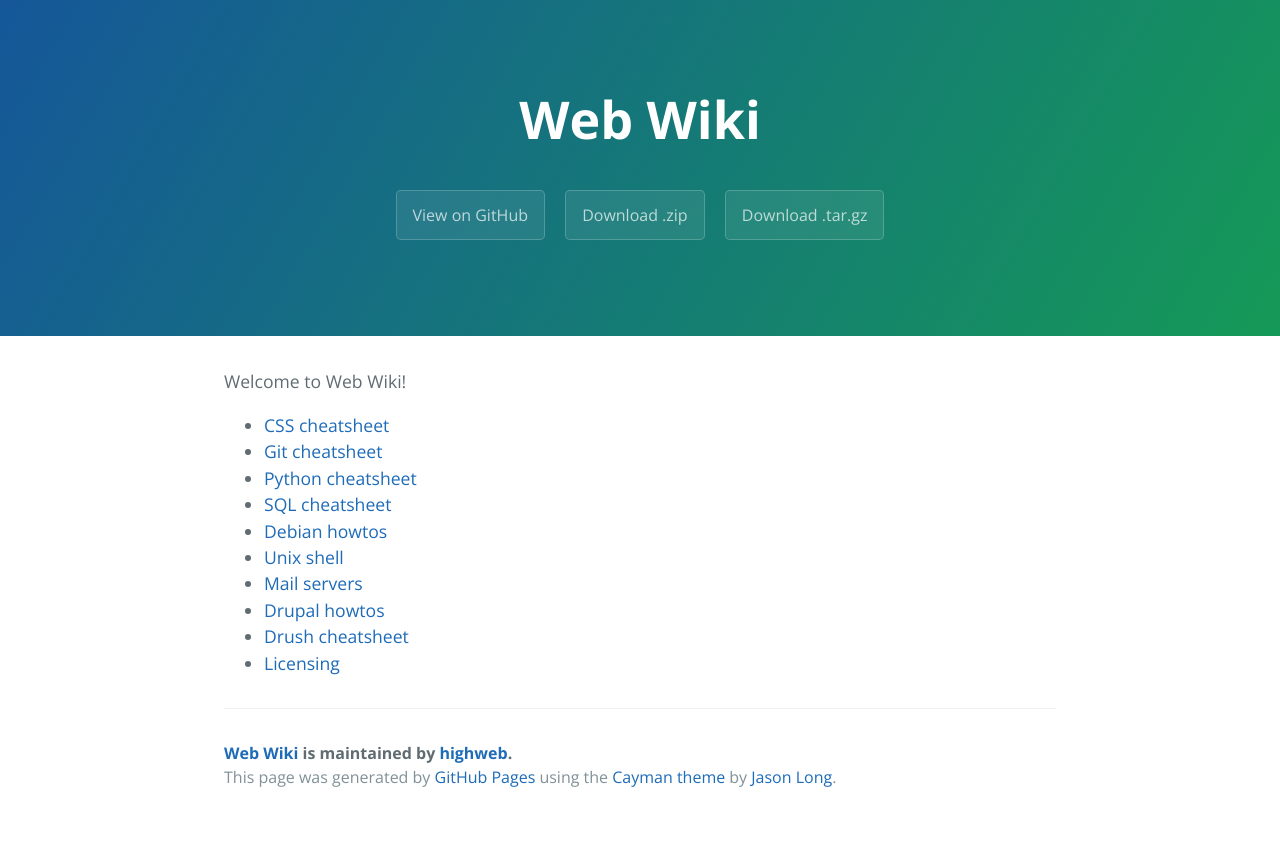
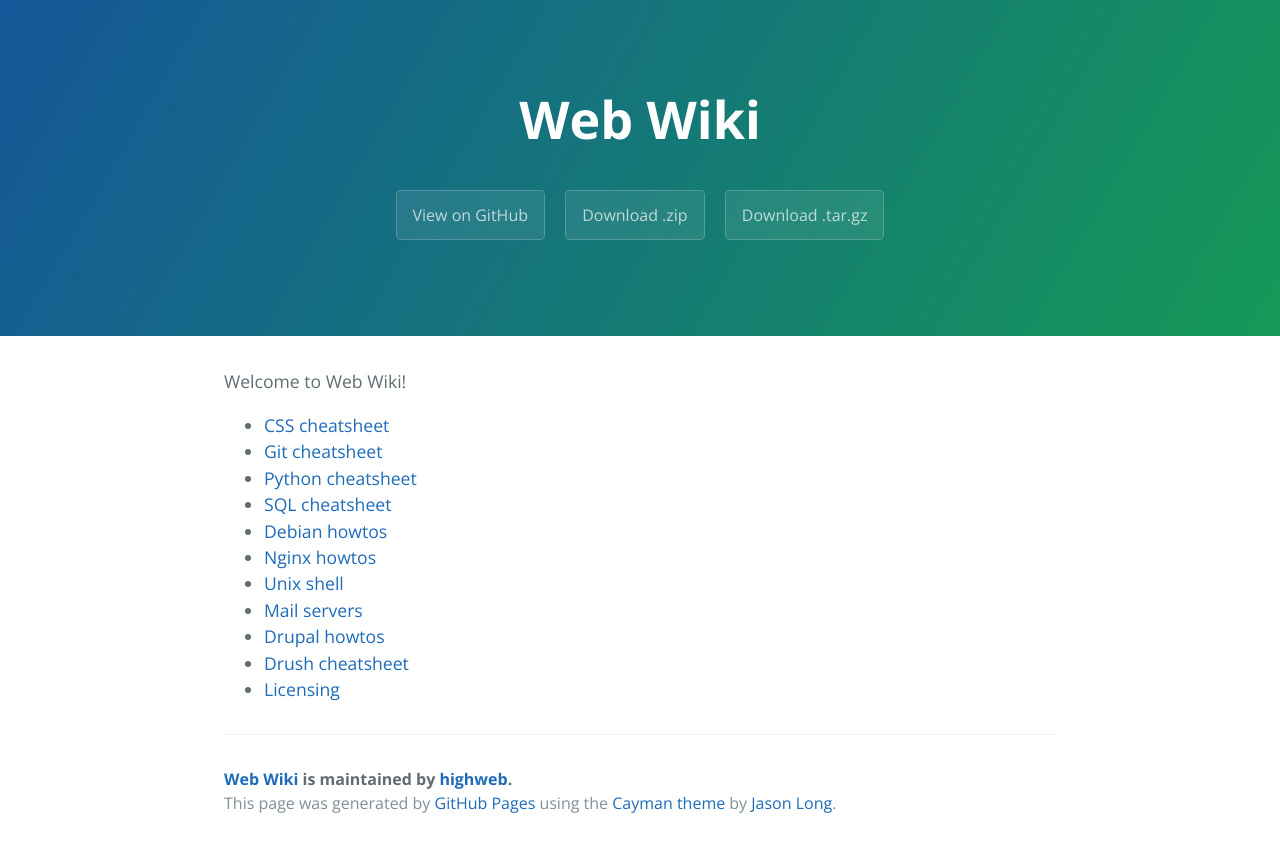
Before and after one commit to highweb/web-wiki, a Jekyll site: the page built from index.md, in a window 1280 px wide. Shown: the top 852 px of the page. Built offline with Jekyll 4.4.1, drawn with Linux system fonts in a browser that asks for light colours.

Commit message:
Update index.md

```diff
--- a/index.md
+++ b/index.md
@@ -10,6 +10,7 @@ Welcome to Web Wiki!
 * [Python cheatsheet](/python)
 * [SQL cheatsheet](/sql)
 * [Debian howtos](/debian)
+* [Nginx howtos](/nginx)
 * [Unix shell](/shell)
 * [Mail servers](/mail)
 * [Drupal howtos](/drupal)
```
